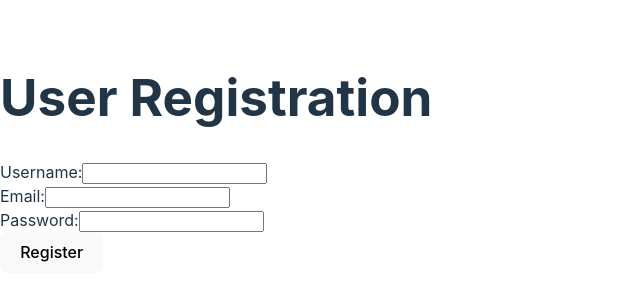
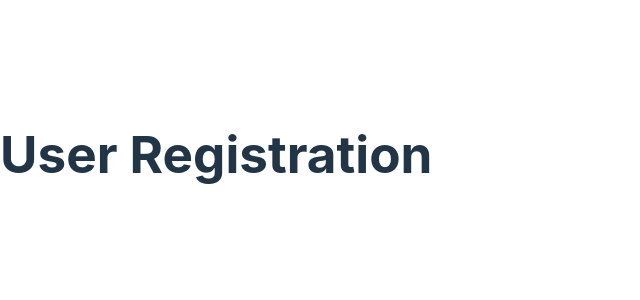
Before and after one commit to Sem512/alx-fe-reactjs, a React (Vite) app in the folder form-handling-react/: page / in a window 1280 px wide. Shown: the part 246-546 px from the top of the page, without its empty margins (0-640 px from the left). Built offline with nearby package versions, Linux system fonts and the light colour scheme.

Commit message:
formik form

```diff
--- a/form-handling-react/src/App.jsx
+++ b/form-handling-react/src/App.jsx
@@ -5,7 +5,7 @@ const App = () => {
   return (
     <div>
       <h1>User Registration</h1>
-      <FormikForm />
+      <formikForm />
     </div>
   );
 };
```
